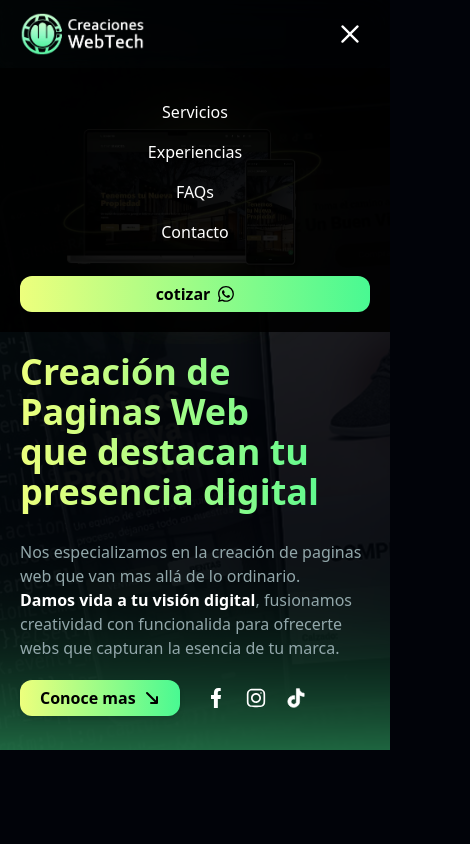
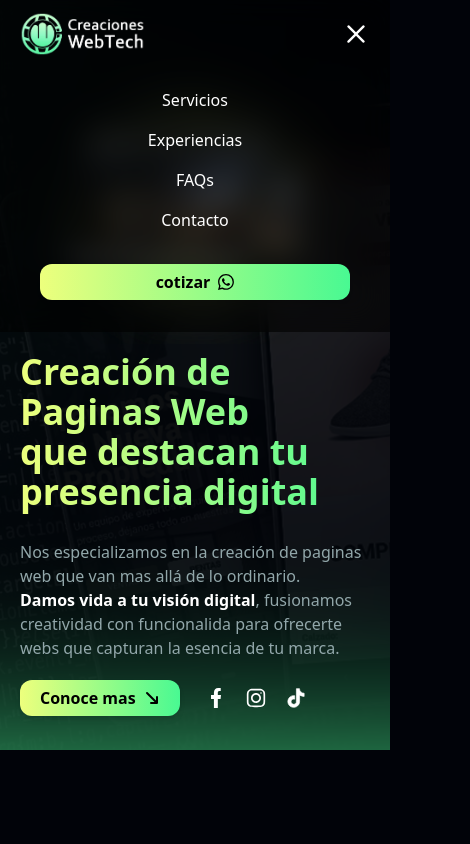
Before and after one commit to sekai0330/creaciones-webtech, a React (Vite) app: page / in a window 390 px wide. Both pictures are taken after a click on the button "Open main menu". Shown: the top 844 px of the page, 470 px wide, since content can reach past the window. Built offline with nearby package versions, Linux system fonts and the light colour scheme.

Commit message:
modificaciones de animaciones y navbar

```diff
--- a/src/components/Conocemas.jsx
+++ b/src/components/Conocemas.jsx
@@ -25,7 +25,7 @@ export function Conocemas () {
                     <div className="lg:w-3/5 order-last lg:order-none">
                         <ul className="grid grid-cols-2 gap-10">
                             {herramientas.map(herramienta => (
-                                <li key={herramienta.id} className="faded-right">
+                                <li key={herramienta.id} className="animaciones">
                                     <div className="flex">
                                         <div className="p-4 border border-[#49F992] border-opacity-50 rounded-2xl overflow-hidden hover:scale-110 transition-all">
                                             {herramienta.image}
@@ -37,9 +37,9 @@ export function Conocemas () {
                             ))}
                         </ul>
                     </div>
-                    <div className="lg:w-2/5 order-first lg:order-none faded-left">
-                        <h2 className="textodegradado text-3xl font-extrabold pb-2 [text-wrap:balance] mb-3">Todo lo esencial para hacer despegar tu sitio web</h2>
-                        <div className="space-y-4">
+                    <div className="lg:w-2/5 order-first lg:order-none ">
+                        <h2 className="textodegradado text-3xl font-extrabold pb-2 [text-wrap:balance] mb-3 animaciones">Todo lo esencial para hacer despegar tu sitio web</h2>
+                        <div className="space-y-4 animaciones">
                             <p className="text-base text-[#92A7AA] [text-wrap:balance]">Descubre todo lo esencial para impulsar tu sitio web. Desde un diseño atractivo hasta funciones avanzadas, ofrecemos las herramientas necesarias para hacer despegar tu presencia en línea</p>
                             <p className="text-base text-[#92A7AA] [text-wrap:balance]">Con nosotros, tu sitio web estará listo para destacar y captar la atención que merece.</p>
                         </div>
--- a/src/components/Experiencia.jsx
+++ b/src/components/Experiencia.jsx
@@ -8,7 +8,7 @@ export function Experiencia () {
                 <h2 className="textodegradado text-3xl text-center font-extrabold py-2 [text-wrap:balance]">Nuestra Experiencia</h2>
                 <ul className="grid grid-cols-1 md:grid-cols-2 lg:grid-cols-3 gap-10 mt-10">
                     {proyects.map(proyect => (
-                        <li key={proyect.id} className="flex flex-col items-center prueba">
+                        <li key={proyect.id} className="flex flex-col items-center animaciones">
                             <a target="_blank" rel="noreferrer" href={proyect.link} className="hover:scale-105 transition-all duration-500">
                                 <img src={`/img/${proyect.image}.webp`} alt={`imagen de proyecto ${proyect.name}`} className="h-auto w-[400px]"/>
                             </a>
--- a/src/components/Faqs.jsx
+++ b/src/components/Faqs.jsx
@@ -68,7 +68,7 @@ export function Faqs ( ) {
                       </div>
                     ))}
                   </div>
-                  <div className="lg:w-2/5 space-y-3 [text-wrap:balance] faded-left">
+                  <div className="lg:w-2/5 space-y-3 [text-wrap:balance] animaciones">
                     <h3 className="text-[#EDFF7D] text-2xl font-bold">¿Aun tienes alguna pregunta?</h3>
                     <p className="text-[#92A7AA] ">Si tienes alguna pregunta o inquietud, no dudes en contactarnos a través de WhatsApp. Estámos listos para proporcionarte respuestas rápidas y soluciones personalizadas.</p>
                     <p className="text-[#92A7AA] ">No dejes que ninguna duda te detenga, ¡estamos a solo un mensaje de distancia para hacer tu experiencia aún mejor!</p>
--- a/src/components/Header.jsx
+++ b/src/components/Header.jsx
@@ -22,7 +22,7 @@ export function Header() {
         <button
           onClick={toggleMenu}
           type="button"
-          className="inline-flex items-center p-0 w-10 h-10 justify-center text-sm rounded-lg md:hidden"
+          className=" items-center p-0 justify-center text-sm rounded-lg md:hidden"
           aria-controls="navbar-default"
           aria-expanded={isMenuOpen}
         >
@@ -34,9 +34,9 @@ export function Header() {
           )}
         </button>
         <div
-          className={`absolute top-full  left-0 px-1 pb-1 w-full md:w-auto ${
-            isMenuOpen ? 'block bg-black backdrop-blur-lg bg-opacity-90 border-opacity-50' : 'hidden'
-          } transition-all duration-500 ease-in-out md:flex md:items-center md:space-x-8 md:relative md:bg-transparent`}
+          className={`relative top-full left-0 px-1 pb-1 w-full md:w-auto ${
+            isMenuOpen ? 'block  ' : 'hidden'
+          } transition-transform duration-500 ease-in-out md:flex md:items-center md:space-x-8 md:relative md:bg-transparent`}
           id="navbar-default"
         >
           <ul className="text-sm md:text-sm lg:text-sm 2xl:text-lg flex flex-col p-4 md:p-0 rounded-lg md:flex-row md:space-x-8 md:mt-0 md:border-0">
@@ -49,14 +49,14 @@ export function Header() {
             ))}
           </ul>
           <div className='p-4 md:p-0 md:hidden'>
-            <a href={whatsappLink} target="_blank" rel="noopener noreferrer" className='flex items-center justify-center gap-2 rounded-xl hover:before:bg-redborder-red-500 relative py-1.5 overflow-hidden bg-gradient-to-r from-[#EDFF7D] to-[#49F992] px-5 shadow-md transition-all before:absolute before:bottom-0 before:left-0 before:top-0 before:z-0 before:h-full before:w-0 before:bg-[#EDFF7D] before:transition-all before:duration-500 hover:before:left-0 hover:before:w-full'>
+            <a href={whatsappLink} target="_blank" rel="noopener noreferrer" className='flex items-center justify-center gap-2 rounded-xl hover:before:bg-redborder-red-500 relative py-1.5 overflow-hidden bg-gradient-to-r from-[#EDFF7D] to-[#49F992] px-5 shadow-md transition-colors before:absolute before:bottom-0 before:left-0 before:top-0 before:z-0 before:h-full before:w-0 before:bg-[#EDFF7D] before:transition-color before:duration-500 hover:before:left-0 hover:before:w-full'>
                 <span className='relative z-10 font-bold'>cotizar </span>
                 <span className='relative z-10'><IconWhatsapp /></span>
             </a>
           </div>
         </div>
         <div className='p-4 md:p-0 hidden md:block'>
-          <a href={whatsappLink} target="_blank" rel="noopener noreferrer" className='flex items-center justify-center gap-2 rounded-xl hover:before:bg-redborder-red-500 relative py-1.5 overflow-hidden bg-gradient-to-r from-[#EDFF7D] to-[#49F992] px-5 shadow-md transition-all before:absolute before:bottom-0 before:left-0 before:top-0 before:z-0 before:h-full before:w-0 before:bg-[#EDFF7D] before:transition-all before:duration-500 hover:before:left-0 hover:before:w-full'>
+          <a href={whatsappLink} target="_blank" rel="noopener noreferrer" className='flex items-center justify-center gap-2 rounded-xl hover:before:bg-redborder-red-500 relative py-1.5 overflow-hidden bg-gradient-to-r from-[#EDFF7D] to-[#49F992] px-5 shadow-md transition-colors before:absolute before:bottom-0 before:left-0 before:top-0 before:z-0 before:h-full before:w-0 before:bg-[#EDFF7D] before:transition-colors before:duration-500 hover:before:left-0 hover:before:w-full'>
               <span className='relative z-10 font-bold'>cotizar </span>
               <span className='relative z-10'><IconWhatsapp /></span>
           </a>
--- a/src/components/Hero.jsx
+++ b/src/components/Hero.jsx
@@ -6,7 +6,7 @@ export function Hero () {
     return (
         <main id="inicio" className="[background-image:url(/img/hero.webp)] bg-center bg-cover h-[750px] lg:h-[700px] flex">
           <div className="max-w-screen-xl px-5 md:px-0 flex flex-col lg:flex-row items-center justify-center lg:justify-between mx-auto md:w-5/6 lg:w-5/6 py-3 md:pl-0">
-              <div className="lg:w-3/5 lg:order-last flex items-center justify-center ">
+              <div className="relative lg:w-3/5 lg:order-last flex items-center justify-center ">
                 <img src="/img/imghero.webp" alt="imagen de Hero" className="" />
               </div>
               <div className="lg:w-2/5 lg:order-first space-y-5 ">
--- a/src/index.css
+++ b/src/index.css
@@ -7,6 +7,7 @@
     color: transparent;
     background-image: linear-gradient(to right, #EDFF7D, #49F992);
 }
+
 
 .animaciones {
     animation: reveal linear both;
@@ -36,82 +37,47 @@
 @keyframes revealn {
     from{
         opacity: 0;
-        translate: 0 100px;
+        transform: 0 100px;
     }
     to {
         opacity: 1;
-        translate: 0 0;
+        transform: 0 0;
     }
 }
 
-.slide-right {
-	animation: slide-right 1.3s cubic-bezier(0.250, 0.460, 0.450, 0.940) both;
-}
-
-
-@keyframes slide-right {
-    0% {
-              transform: translateX(-100px);
-              opacity: 0;
-              scale: .8;
-    }
-    100% {
-              transform: translateX(0);
-              opacity: 1;
-              scale: 1;
-    }
-}
-
-.slide-left {
-	animation: slide-left 1.3s cubic-bezier(0.250, 0.460, 0.450, 0.940) both;
-}
-
-@keyframes slide-left {
-    0% {
-        transform: translateX(100px);
-        opacity: 0;
-        scale: .8;
-    }
-    100% {
-        transform: translateX(0);
-        opacity: 1;
-        scale: 1;
-    }
-}
-
-.faded-right {
-    animation: rightfaded linear both;
+/* .faded-right {
+    animation: rightfaded cubic-bezier(0.250, 0.460, 0.450, 0.940) both;
     animation-timeline: view();
     animation-range: entry 20% cover 30%;
 }
 
 @keyframes rightfaded {
-    from{
+    0% {
+        transform: translateX(-100px);
         opacity: 0;
-        translate: -100px 0;
     }
-    to {
+    100% {
+        transform: translateX(0);
         opacity: 1;
-        translate: 0 0;
     }
 }
 
 .faded-left {
-    animation: leftfaded linear both;
+    animation: leftfaded cubic-bezier(0.250, 0.460, 0.450, 0.940) both;
     animation-timeline: view();
     animation-range: entry 20% cover 30%;
 }
 
 @keyframes leftfaded {
-    from{
+    0% {
+        transform: translateX(100px);
         opacity: 0;
-        translate: 100px 0;
     }
-    to {
+    100% {
+        transform: translateX(0);
         opacity: 1;
-        translate: 0 0;
     }
-}
+}  */
 
 .prueba {
     animation: revealn linear both;
```
